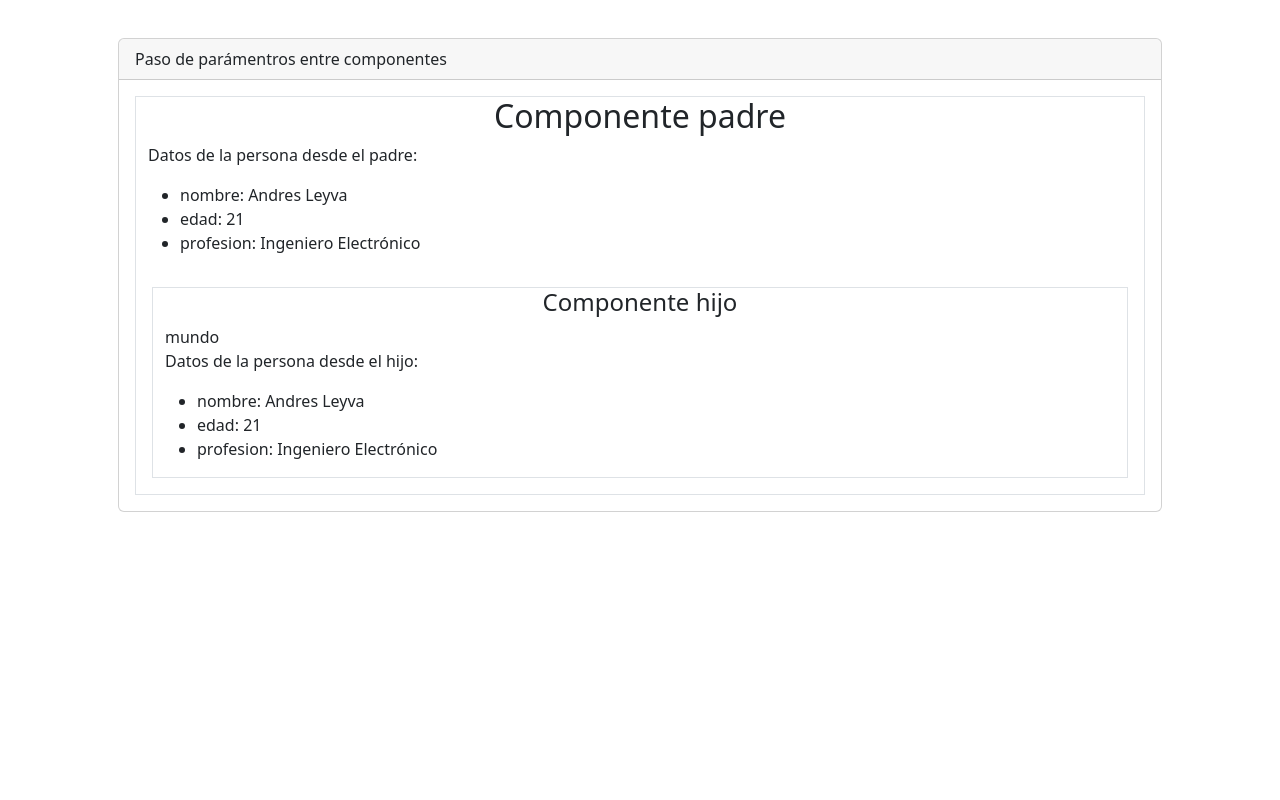
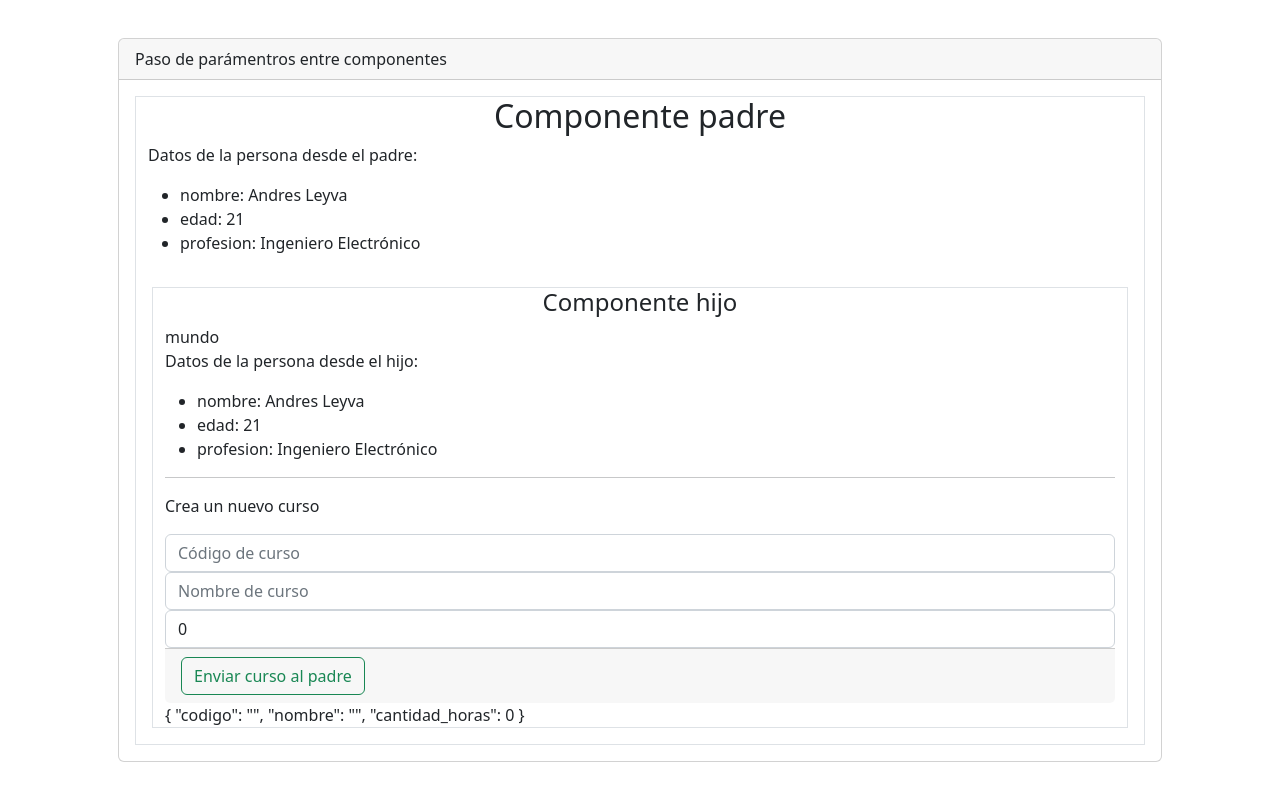
Before and after one commit to wnicolas/Angular-1-, an Angular app: page / in a window 1280 px wide. Shown: the part 706-1506 px from the top of the page. Before the commit the page ends 1266 px from the top, so only its background shows below. Built offline with nearby package versions, Linux system fonts and the light colour scheme.

Commit message:
Paso de parámetros de hijo a padre

```diff
--- /dev/null
+++ b/src/app/Interfaces/curso.interface.ts
@@ -0,0 +1,5 @@
+export interface Curso {
+  codigo: String;
+  nombre: String;
+  cantidad_horas: Number;
+}
--- a/src/app/hijo/hijo.component.html
+++ b/src/app/hijo/hijo.component.html
@@ -8,5 +8,36 @@
       <li>edad: {{ techCamper.edad }}</li>
       <li>profesion: {{ techCamper.profesion }}</li>
     </ul>
+    <hr />
+    <p>Crea un nuevo curso</p>
+    <div class="form-group">
+      <input
+        type="text"
+        class="form-control"
+        [(ngModel)]="curso.codigo"
+        placeholder="Código de curso"
+      />
+      <input
+        type="text"
+        class="form-control"
+        [(ngModel)]="curso.nombre"
+        placeholder="Nombre de curso"
+      />
+      <input
+        type="text"
+        class="form-control"
+        [(ngModel)]="curso.cantidad_horas"
+        placeholder="Cantidad de horas"
+      />
+      <div class="card-footer">
+        <button
+          class="btn btn-outline-success"
+          (dblclick)="enviarCursoAPadre()"
+        >
+          Enviar curso al padre
+        </button>
+      </div>
+      {{ curso | json }}
+    </div>
   </div>
 </div>
--- a/src/app/hijo/hijo.component.ts
+++ b/src/app/hijo/hijo.component.ts
@@ -1,7 +1,8 @@
 /**
  * Se importa Input, Output y EventEmitter
  */
-import { Component, Input, OnInit } from '@angular/core';
+import { Component, EventEmitter, Input, OnInit, Output } from '@angular/core';
+import { Curso } from '../Interfaces/curso.interface';
 /**
  * Importación de interfaz persona
  */
@@ -23,7 +24,18 @@ export class HijoComponent implements OnInit {
    */
   @Input() techCamper!: Persona;
 
+  /**
+   * Se declaran los @Output que se pasarán de hijo a padre
+   */
+  @Output() eventCurso: EventEmitter<Curso> = new EventEmitter<Curso>();
+  curso: Curso = { codigo: '', nombre: '', cantidad_horas: 0};
+
   constructor() {}
 
   ngOnInit(): void {}
+
+  enviarCursoAPadre() {
+    alert('Curso enviado al padre');
+    this.eventCurso.emit(this.curso);
+  }
 }
--- a/src/app/padre/padre.component.html
+++ b/src/app/padre/padre.component.html
@@ -10,6 +10,6 @@
   </div>
   <div class="container p-3">
     <!-- Paso de variable como parámetro -->
-    <app-hijo mensaje="mundo" [techCamper]="persona"></app-hijo>
+    <app-hijo mensaje="mundo" [techCamper]="persona" (eventCurso)="recibirCurso($event)"></app-hijo>
   </div>
 </div>
--- a/src/app/padre/padre.component.ts
+++ b/src/app/padre/padre.component.ts
@@ -1,4 +1,5 @@
 import { Component, OnInit } from '@angular/core';
+import { Curso } from '../Interfaces/curso.interface';
 /**
  * Importación de interfaz persona
  */
@@ -18,4 +19,8 @@ export class PadreComponent implements OnInit {
   constructor() {}
 
   ngOnInit(): void {}
+
+  recibirCurso(curso: Curso) {
+    alert(`Curso ${curso.codigo} - ${curso.nombre} recibido desde el padre`);
+  }
 }
```
